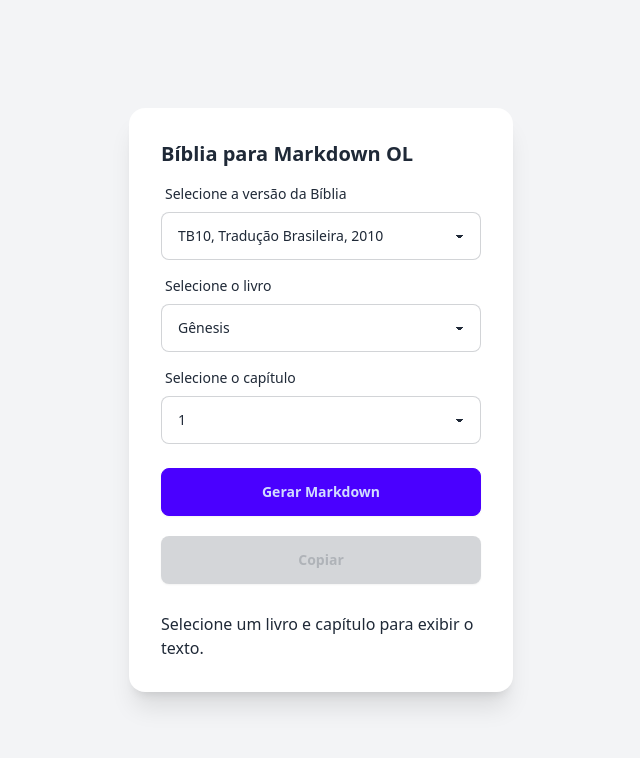
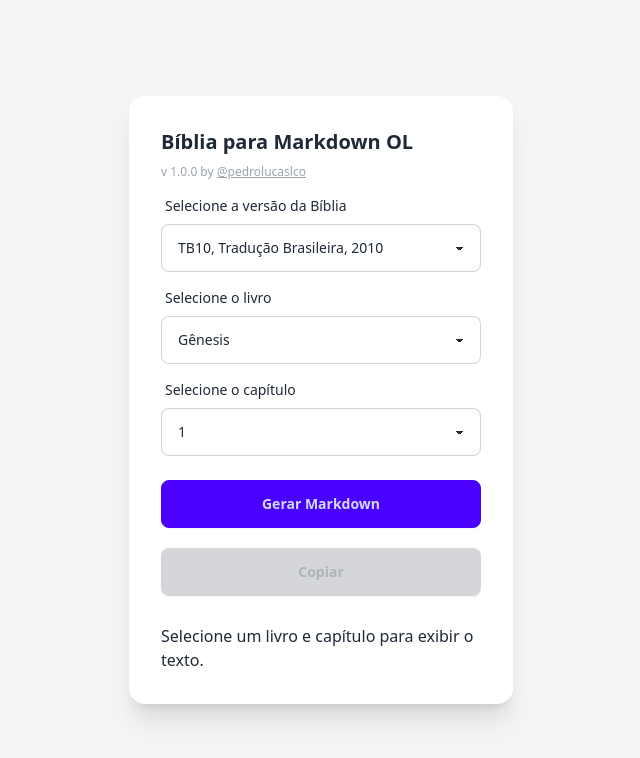
Before and after one commit to pedrolucaslcosta/bible-to-markdown, a plain HTML site: page index.html in a window 1280 px wide. Shown: the whole page, without its empty margins (319-959 px from the left). Drawn offline with nearby package versions, Linux system fonts and the light colour scheme.

Commit message:
1.0.0 - first launch
- add app version info

```diff
--- /dev/null
+++ b/config.js
@@ -0,0 +1 @@
+const APP_VERSION =  '1.0.0';
--- a/index.html
+++ b/index.html
@@ -18,6 +18,10 @@
     <div id="app" class="card bg-base-100 w-96 shadow-xl">
       <div class="card-body">
         <h2 class="card-title">Bíblia para Markdown OL</h2>
+        <p class="text-xs font-medium text-gray-400">
+          <span id="app-version">v 1.0.0</span>
+          by <a class='underline' href="https://github.com/pedrolucaslcosta" target="_blank">@pedrolucaslco</a>
+        </p>
         <div class="">
           <label class="form-control w-full max-w">
             <div class="label">
@@ -65,6 +69,7 @@
       </div>
     </div>
 
+    <script src="./config.js"></script>
     <script src="./scripts.js"></script>
   </body>
 </html>
```
